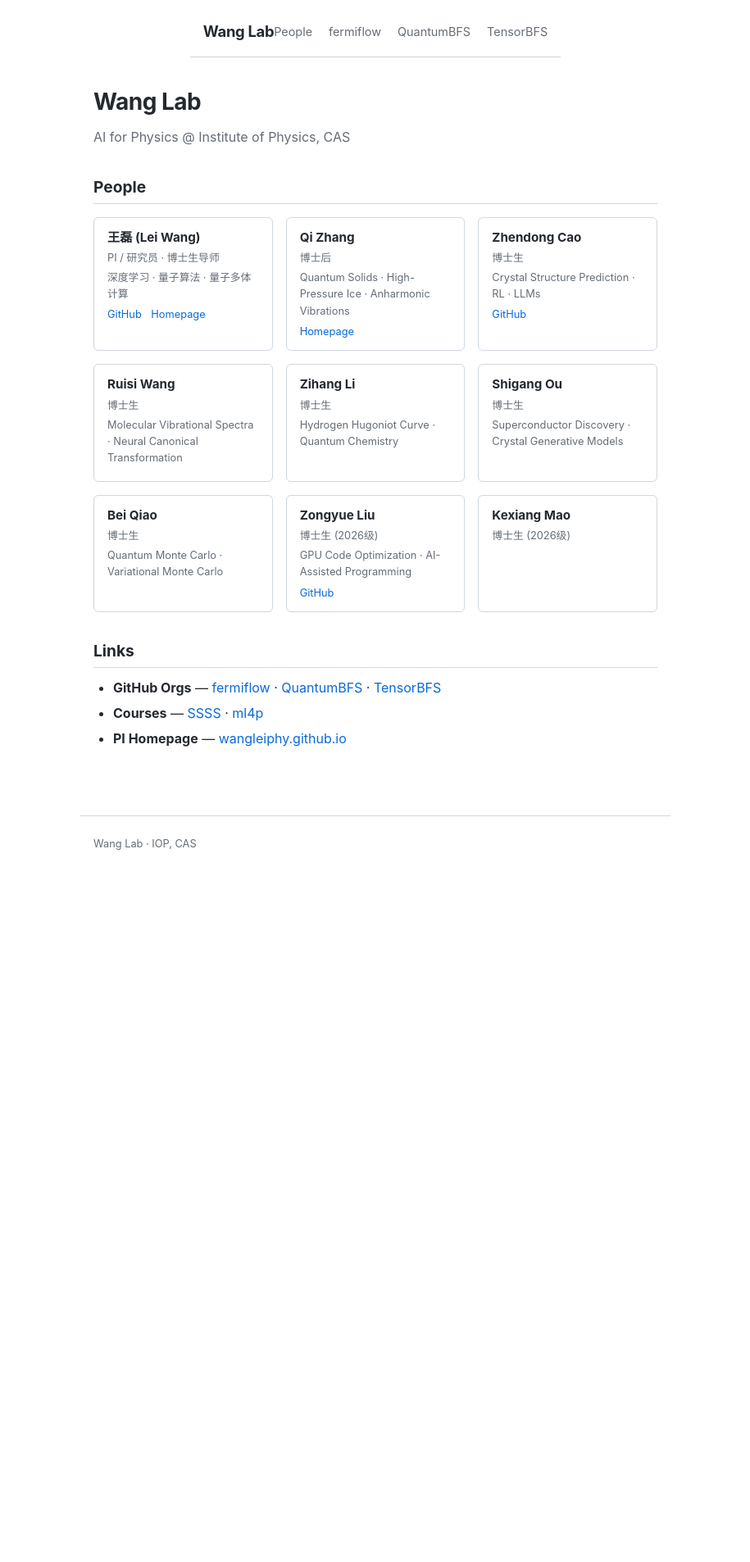
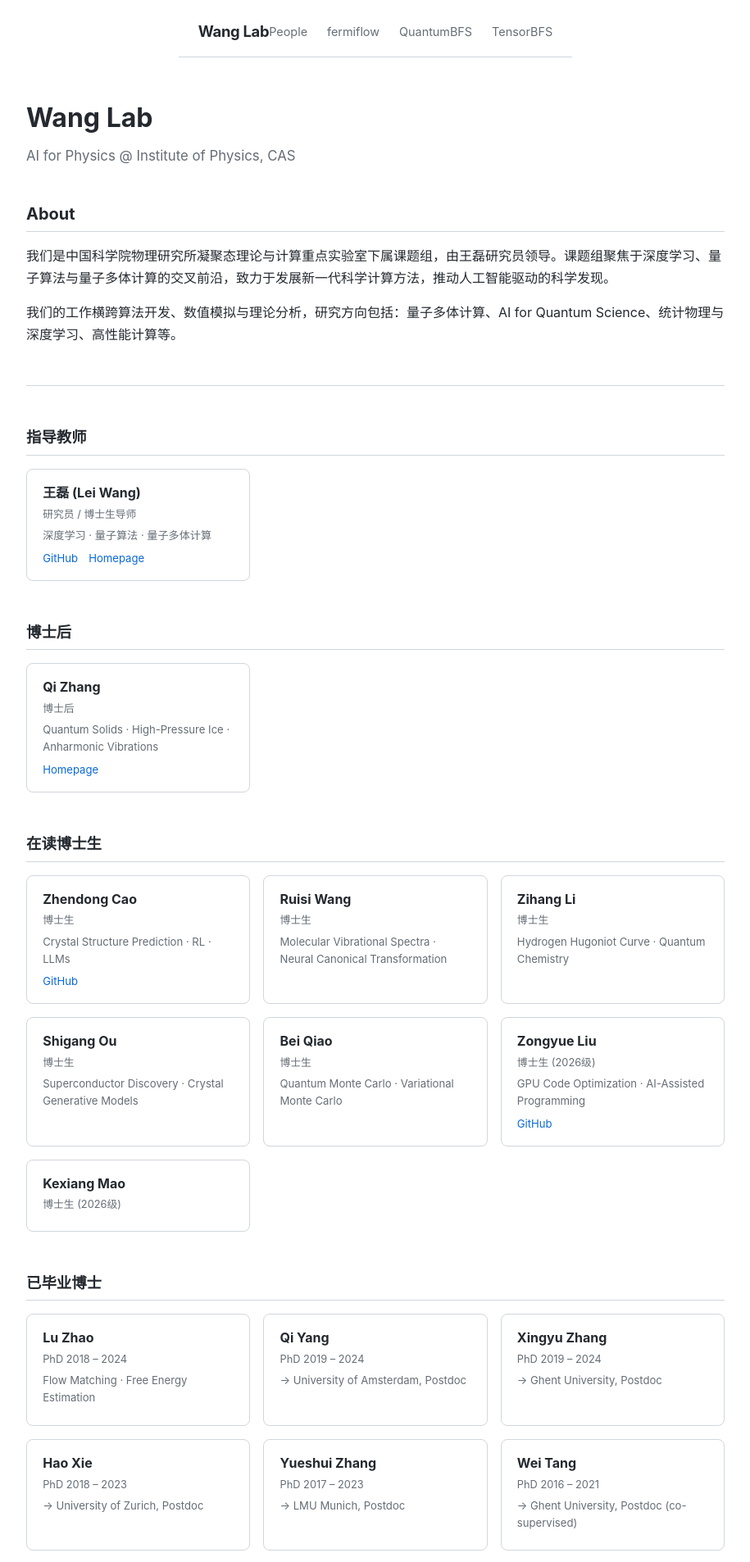
Before and after one commit to LiuZY613/wanglab-website, a Jekyll site: the page built from index.md, in a window 1280 px wide. Shown: the top 1906 px of the page at 82% size, without its empty margins (182-1097 px from the left). Built offline with Jekyll 4.4.1, drawn with Linux system fonts in a browser that asks for light colours; before the commit the page ends 1064 px from its top, so only the background shows below that; some of the changed text lies outside the part shown.

Commit message:
Add intro, categorize people, widen layout, add link descriptions

```diff
--- a/_data/people.yml
+++ b/_data/people.yml
@@ -1,46 +1,115 @@
 - name: 王磊 (Lei Wang)
-  role: PI / 研究员 · 博士生导师
+  category: pi
+  role: 研究员 / 博士生导师
   bio: 深度学习 · 量子算法 · 量子多体计算
   github: wangleiphy
   homepage: https://wangleiphy.github.io/
 
 - name: Qi Zhang
+  category: postdoc
   role: 博士后
   bio: Quantum Solids · High-Pressure Ice · Anharmonic Vibrations
   github:
   homepage: https://blog.8950509.xyz/
 
 - name: Zhendong Cao
+  category: phd
   role: 博士生
   bio: Crystal Structure Prediction · RL · LLMs
   github: zdcao
 
 - name: Ruisi Wang
+  category: phd
   role: 博士生
   bio: Molecular Vibrational Spectra · Neural Canonical Transformation
   github:
 
 - name: Zihang Li
+  category: phd
   role: 博士生
   bio: Hydrogen Hugoniot Curve · Quantum Chemistry
   github:
 
 - name: Shigang Ou
+  category: phd
   role: 博士生
   bio: Superconductor Discovery · Crystal Generative Models
   github:
 
 - name: Bei Qiao
+  category: phd
   role: 博士生
   bio: Quantum Monte Carlo · Variational Monte Carlo
   github:
 
 - name: Zongyue Liu
+  category: phd
   role: 博士生 (2026级)
   bio: GPU Code Optimization · AI-Assisted Programming
   github: LiuZY613
 
 - name: Kexiang Mao
+  category: phd
   role: 博士生 (2026级)
   bio:
   github:
+
+- name: Lu Zhao
+  category: alumni_phd
+  role: PhD 2018 – 2024
+  bio: Flow Matching · Free Energy Estimation
+  github:
+
+- name: Qi Yang
+  category: alumni_phd
+  role: PhD 2019 – 2024
+  bio: → University of Amsterdam, Postdoc
+  github:
+
+- name: Xingyu Zhang
+  category: alumni_phd
+  role: PhD 2019 – 2024
+  bio: → Ghent University, Postdoc
+  github:
+
+- name: Hao Xie
+  category: alumni_phd
+  role: PhD 2018 – 2023
+  bio: → University of Zurich, Postdoc
+  github:
+
+- name: Yueshui Zhang
+  category: alumni_phd
+  role: PhD 2017 – 2023
+  bio: → LMU Munich, Postdoc
+  github:
+
+- name: Wei Tang
+  category: alumni_phd
+  role: PhD 2016 – 2021
+  bio: → Ghent University, Postdoc (co-supervised)
+  github:
+
+- name: Hong-Bin Ren
+  category: alumni_phd
+  role: PhD 2016 – 2021
+  bio: → Baidu Quantum (co-supervised)
+  github:
+
+- name: Shuo-Hui Li
+  category: alumni_phd
+  role: PhD 2015 – 2020
+  bio: → HKUST, Research Assistant Professor
+  github:
+
+- name: Shuang Liang
+  category: alumni_postdoc
+  role: Postdoc 2021 – 2023
+  bio: → IOP
+  github:
+
+- name: Jin-Guo Liu
+  category: alumni_postdoc
+  role: Postdoc 2017 – 2019
+  bio: → HKUST-GZ, Assistant Professor
+  github:
--- a/assets/css/style.css
+++ b/assets/css/style.css
@@ -6,7 +6,8 @@
   --c-link: #0969da;
   --c-border: #d0d7de;
   --c-bg: #ffffff;
-  --max-width: 720px;
+  --c-bg-soft: #f6f8fa;
+  --max-width: 900px;
 }
 
 html { font-size: 16px; }
@@ -24,13 +25,14 @@ body {
 a { color: var(--c-link); text-decoration: none; }
 a:hover { text-decoration: underline; }
 
+/* Header */
 header {
   display: flex;
   justify-content: space-between;
   align-items: center;
   max-width: var(--max-width);
   margin: 0 auto;
-  padding: 1.5rem 1rem 1rem;
+  padding: 1.5rem 1.5rem 1rem;
   border-bottom: 1px solid var(--c-border);
 }
 
@@ -41,67 +43,143 @@ header {
   letter-spacing: -0.3px;
 }
 
-nav { display: flex; gap: 1.25rem; }
+nav { display: flex; gap: 1.5rem; }
 nav a { font-size: 0.9rem; color: var(--c-muted); }
 nav a:hover { color: var(--c-text); text-decoration: none; }
 
+/* Main */
 main {
   flex: 1;
   max-width: var(--max-width);
   margin: 0 auto;
-  padding: 2rem 1rem 4rem;
+  padding: 3rem 1.5rem 4rem;
   width: 100%;
 }
 
-main h1 { font-size: 1.75rem; margin-bottom: 0.5rem; letter-spacing: -0.5px; }
-main h2 { font-size: 1.2rem; margin: 2rem 0 0.75rem; padding-bottom: 0.25rem; border-bottom: 1px solid var(--c-border); }
-main h3 { font-size: 1rem; margin: 1.5rem 0 0.5rem; }
-main p { margin-bottom: 0.75rem; }
-main ul, main ol { padding-left: 1.5rem; margin-bottom: 1rem; }
-main li { margin-bottom: 0.35rem; }
-
-.tagline {
-  font-size: 1rem;
-  color: var(--c-muted);
-  margin-bottom: 1.5rem;
+main h1 {
+  font-size: 2rem;
+  margin-bottom: 0.4rem;
 }
 
+main h2 {
+  font-size: 1.25rem;
+  margin: 2.5rem 0 1rem;
+  padding-bottom: 0.35rem;
+  border-bottom: 1px solid var(--c-border);
+}
+
+main h3 { font-size: 1rem; margin: 0 0 0.4rem; }
+
+main p { margin-bottom: 0.9rem; line-height: 1.7; }
+
+/* Tagline */
+.tagline {
+  font-size: 1.05rem;
+  color: var(--c-muted);
+  margin-bottom: 2rem;
+}
+
+/* Section title (for people categories) */
+.section-title {
+  font-size: 1.15rem !important;
+  margin: 3rem 0 1rem !important;
+  padding-bottom: 0.4rem !important;
+  color: var(--c-text);
+}
+
+/* People grid */
 .people-grid {
   display: grid;
-  grid-template-columns: repeat(auto-fill, minmax(200px, 1fr));
+  grid-template-columns: repeat(auto-fill, minmax(240px, 1fr));
   gap: 1rem;
-  margin: 1rem 0;
+  margin: 0.5rem 0 1.5rem;
 }
 
 .people-card {
-  padding: 0.75rem 1rem;
+  padding: 1rem 1.2rem;
   border: 1px solid var(--c-border);
-  border-radius: 6px;
+  border-radius: 8px;
+  background: var(--c-bg);
+  transition: border-color 0.15s;
 }
 
-.people-card h3 { margin: 0 0 0.2rem; font-size: 0.95rem; }
-.people-card .role { color: var(--c-muted); font-size: 0.8rem; margin-bottom: 0.2rem; }
-.people-card .bio { color: var(--c-muted); font-size: 0.8rem; margin-bottom: 0.3rem; }
-.people-card .links { font-size: 0.8rem; }
-.people-card .links a { margin-right: 0.5rem; }
+.people-card:hover {
+  border-color: var(--c-link);
+}
 
-.links-list { list-style: none; padding: 0; }
-.links-list li { margin-bottom: 0.4rem; }
-.links-list li a { font-weight: 500; }
+.people-card h3 {
+  margin: 0 0 0.2rem;
+  font-size: 1rem;
+  color: var(--c-text);
+}
 
+.people-card .role {
+  color: var(--c-muted);
+  font-size: 0.8rem;
+  margin-bottom: 0.3rem;
+}
+
+.people-card .bio {
+  color: var(--c-muted);
+  font-size: 0.82rem;
+  margin-bottom: 0.4rem;
+}
+
+.people-card .links {
+  font-size: 0.82rem;
+}
+
+.people-card .links a {
+  margin-right: 0.6rem;
+}
+
+/* Link cards */
+.link-card {
+  padding: 1rem 1.2rem;
+  margin-bottom: 0.75rem;
+  border: 1px solid var(--c-border);
+  border-radius: 8px;
+  transition: border-color 0.15s;
+}
+
+.link-card:hover {
+  border-color: var(--c-link);
+}
+
+.link-card h3 {
+  margin-bottom: 0.25rem;
+}
+
+.link-card p {
+  color: var(--c-muted);
+  font-size: 0.9rem;
+  margin-bottom: 0;
+}
+
+/* Horizontal rule / separators */
+main hr {
+  border: none;
+  border-top: 1px solid var(--c-border);
+  margin: 3rem 0 2rem;
+}
+
+/* Footer */
 footer {
   max-width: var(--max-width);
   margin: 0 auto;
-  padding: 1.5rem 1rem;
+  padding: 1.5rem 1.5rem;
   border-top: 1px solid var(--c-border);
   color: var(--c-muted);
-  font-size: 0.8rem;
+  font-size: 0.82rem;
   width: 100%;
 }
 
 footer a { color: var(--c-muted); }
 
-@media (max-width: 600px) {
+/* Responsive */
+@media (max-width: 640px) {
   header { flex-direction: column; align-items: flex-start; gap: 0.5rem; }
-  .people-grid { grid-template-columns: repeat(auto-fill, minmax(150px, 1fr)); }
+  .people-grid { grid-template-columns: repeat(auto-fill, minmax(160px, 1fr)); }
+  main { padding: 2rem 1rem 3rem; }
+  main h1 { font-size: 1.6rem; }
 }
--- a/index.md
+++ b/index.md
@@ -7,10 +7,25 @@ layout: default
 
 <p class="tagline">{{ site.description }}</p>
 
-## <a id="people"></a>People
+## About
 
+我们是中国科学院物理研究所凝聚态理论与计算重点实验室下属课题组，由王磊研究员领导。课题组聚焦于深度学习、量子算法与量子多体计算的交叉前沿，致力于发展新一代科学计算方法，推动人工智能驱动的科学发现。
+
+我们的工作横跨算法开发、数值模拟与理论分析，研究方向包括：量子多体计算、AI for Quantum Science、统计物理与深度学习、高性能计算等。
+
+---
+
+{% assign categories = "pi:指导教师,postdoc:博士后,phd:在读博士生,alumni_phd:已毕业博士,alumni_postdoc:已出站博士后" | split: "," %}
+
+{% for cat in categories %}
+{% assign pair = cat | split: ":" %}
+{% assign cat_key = pair[0] %}
+{% assign cat_label = pair[1] %}
+{% assign members = site.data.people | where: "category", cat_key %}
+{% if members.size > 0 %}
+<h2 class="section-title">{{ cat_label }}</h2>
 <div class="people-grid">
-{% for p in site.data.people %}
+{% for p in members %}
 <div class="people-card">
   <h3>{{ p.name }}</h3>
   <div class="role">{{ p.role }}</div>
@@ -22,9 +37,36 @@ layout: default
 </div>
 {% endfor %}
 </div>
+{% endif %}
+{% endfor %}
 
 ## Links
 
-- **GitHub Orgs** — [fermiflow](https://github.com/fermiflow) · [QuantumBFS](https://github.com/QuantumBFS) · [TensorBFS](https://github.com/TensorBFS)
-- **Courses** — [SSSS](https://github.com/QuantumBFS/SSSS) · [ml4p](https://github.com/wangleiphy/ml4p)
-- **PI Homepage** — [wangleiphy.github.io](https://wangleiphy.github.io/)
+### GitHub Organizations
+
+<div class="link-card">
+  <h3><a href="https://github.com/fermiflow" target="_blank">fermiflow</a></h3>
+  <p>Fermionic and quantum many-body computation tools and libraries.</p>
+</div>
+
+<div class="link-card">
+  <h3><a href="https://github.com/QuantumBFS" target="_blank">QuantumBFS</a></h3>
+  <p>Quantum-inspired algorithms, tensor networks, and scientific machine learning.</p>
+</div>
+
+<div class="link-card">
+  <h3><a href="https://github.com/TensorBFS" target="_blank">TensorBFS</a></h3>
+  <p>Tensor network methods and numerical simulation frameworks.</p>
+</div>
+
+### Courses
+
+<div class="link-card">
+  <h3><a href="https://github.com/QuantumBFS/SSSS" target="_blank">SSSS</a></h3>
+  <p>Summer School on Scientific Software and Skills — 科学计算与软件暑期学校。</p>
+</div>
+
+<div class="link-card">
+  <h3><a href="https://github.com/wangleiphy/ml4p" target="_blank">ml4p</a></h3>
+  <p>Machine Learning for Physics — 面向物理研究的机器学习课程。</p>
+</div>
```
